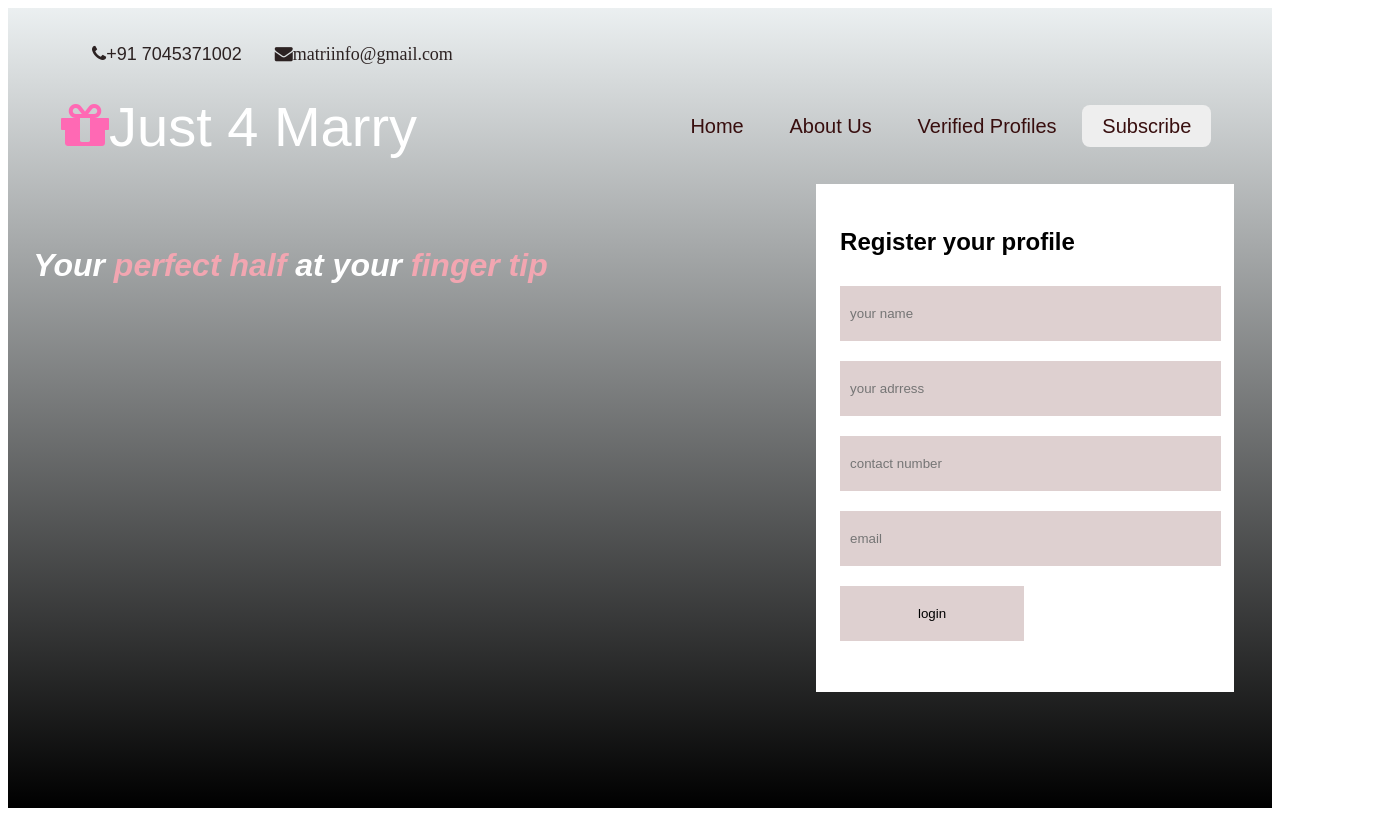
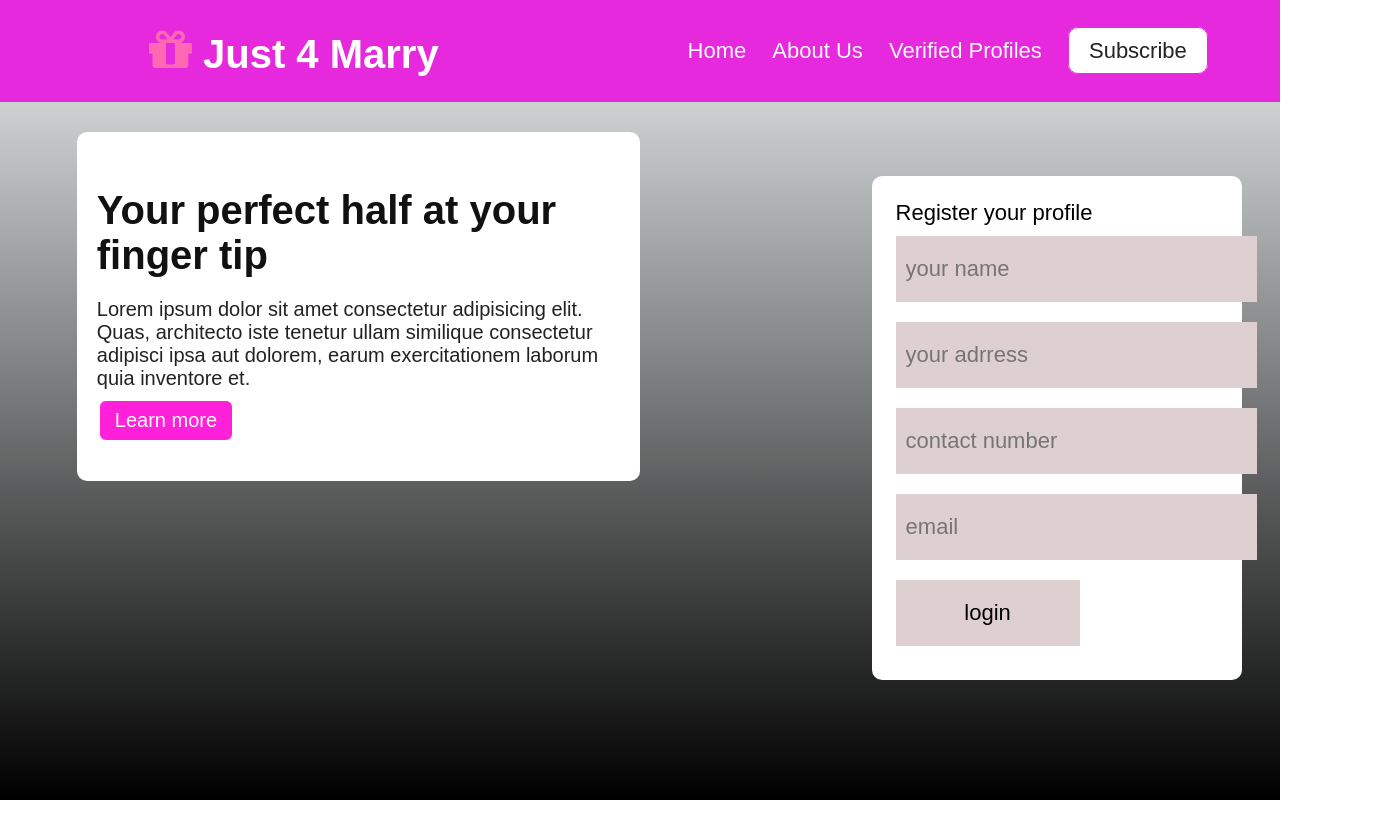
Before and after one commit to afreedituttu/Matrimonial-Website-jayaram, a plain HTML site: page index.html in a window 1280 px wide. Shown: the whole page, 1378 px wide, since content can reach past the window. Drawn offline with Linux system fonts and the light colour scheme.

Commit message:
partially completed

```diff
--- a/index.html
+++ b/index.html
@@ -7,21 +7,24 @@
     </head>
     <body>
         <header>
-            <div class="sinfo">
+            <!-- <div class="sinfo">
                 <span><i class="fa fa-phone"></i>+91 7045371002</span>
                 <span><i class="fa fa-envelope">matriinfo@gmail.com</i></span>
-            </div>
+            </div> -->
             <nav>
+                <div class="container">
                     <div class="logo">
-                    <i class="fa fa-gift"></i>Just 4 Marry
+                        <i class="fa fa-gift"></i> Just 4 Marry
                     </div>
                     <div class="menu">
                         <a href="#">Home</a>
                         <a href="#">About Us</a>
                         <a href="#"> Verified Profiles</a>
-                    <a href="#">Subscribe</a>
+                        <a href="#"><span>Subscribe</span></a>
+                    </div>
                 </div>
             </nav>
+            <div class="container">
                 <div class="logbox">
                     <form>
                        <h2>Register your profile</h2>
@@ -34,7 +37,10 @@
                </div>
                <div class="cap">
                    <i class="fa fa-rose"></i>
-                <h1 class="sub">Your<span1> perfect half</span1> at your<span1> finger tip</span1></h1>
+                   <span>Your perfect half at your <br> finger tip</span>
+                   <p>Lorem ipsum dolor sit amet consectetur adipisicing elit. Quas, architecto iste tenetur ullam similique consectetur adipisci ipsa aut dolorem, earum exercitationem laborum quia inventore et.</p>
+                   <div> <a href="#">Learn more</a></div>
+               </div>
             </div>
         </header>
     </body>
--- a/matrimoni.css
+++ b/matrimoni.css
@@ -1,7 +1,21 @@
+*{
+    margin: 0;
+    padding: 0;
+    box-sizing: border-box;
+    font-family: sans-serif;
+    font-size: 22px;
+    font-weight: 500;
+}
+
+.container{
+    max-width: 1300px;
+    padding: 0 6%;
+    width: 100%;
+}
+
 header{
     padding: 0%;
     margin: 0%;
-    box-sizing: border-box;
     font-family: sans-serif;
     width: 100%;
     height: 100vh;
@@ -9,7 +23,9 @@ header{
     background-size: cover;
     position: relative;
 }
-.sinfo{
+
+
+/* .sinfo{
     padding-top: 10px;
     padding-right: 60px;
     color:rgb(44, 34, 34);
@@ -17,38 +33,43 @@ header{
     font-size: 18px;
     cursor: pointer;
 
-}
-.sinfo span{
+} */
+/* .sinfo span{
     padding-left:0px;
     margin: 0px 14px;
-
-}
+} */
 nav{
     width: 100%;
-    height: 50px;
-    padding: 0 53px;
+    padding: 25px 0;
+    align-items: center;
+    background: rgb(231, 41, 222);
+    padding-left: 6%;
+}
+nav .container{
+    width: 100%;
     display: flex;
     justify-content: space-between;
     align-items: center;
-
 }
 .logo{
-    font-size: 56px;
+    font-size: 36px;
+    font-weight: 500;
     padding-bottom: 0%;
      color: white;
 }
-.menu{
-    padding-right: 9%;
-    font-size: 130%;
-}
 .menu a{
     text-decoration: none;
-    color: rgb(56, 14, 14);
+    color: rgb(250, 250, 250);
+    padding-left: 20px;
+}
+
+.menu a span{
+    background: #fff;
     padding: 10px 20px;
-    font-size: 20px;
-}.menu a:last-child{
-    background: #eee;
-    border-radius: 8px;
+    border: 1px solid rgb(231, 41, 222);
+    border-radius: 10px;
+    color: #222;
+    font-weight: 500;
 }
 .menu a:hover{
     background: #eee;
@@ -57,12 +78,13 @@ nav{
 }
 .logbox{
     background-color: white;
-    height: 460px;
+    height: auto;
     width: 370px;
     position: absolute;
     top: 22%;
     right: 3%;
     padding: 24px;
+    border-radius: 10px;
 }
 form input[type="text"]{
 
@@ -110,21 +132,53 @@ form input[type="submit"]:hover{
     border-radius: 8px;
 }
 .cap{
-    position: absolute;
-    top: 25%;
-    left: 2%;
-    max-width: 600px;
-    color: white;
+    padding: 30px 20px;
+    background: white;
+    width: 50%;
+    margin-top: 30px;
+    border-radius: 10px;
 }
+
+.cap span{
+    font-size: 40px;
+    font-weight: 600;
+    display: block;
+    margin-bottom: 20px;
+    color: #111;
+}
+
+.cap p{
+    font-size: 20px;
+    color: #222;
+    font-family: Arial, Helvetica, sans-serif;
+
+}
+
+.cap a{
+    font-size: 20px;
+    padding: 8px 15px;
+    background: rgb(255, 32, 218);
+    font-weight: 500;
+    color: #fff;
+    display: inline-block;
+    margin: 10px 2px;
+    border: 1px solid white;
+    border-radius: 7px;
+    text-decoration: none;
+}
+
 .sub{
-    font: size 10%;
     font-style:oblique;
-
-
 }
 span1{
     color: rgb(242, 166, 177);
 }
 .logo i{
     color: hotpink;
+    font-size: 50px;
 }
+.logo{
+    color: #fff;
+    font-size: 40px;
+    font-weight: 600;
+}
```
Lines whose indentation alone changed are shown as unchanged.
